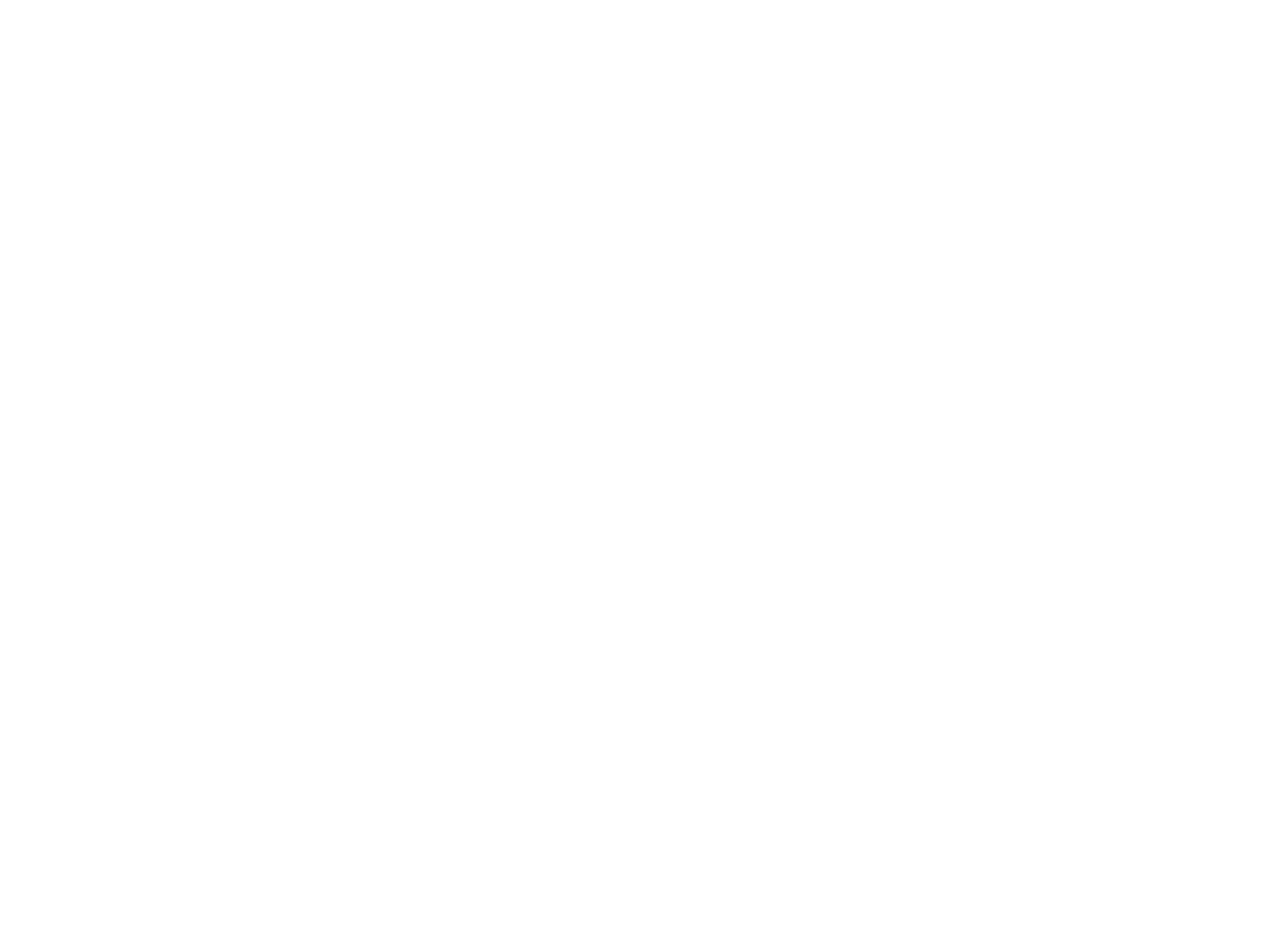
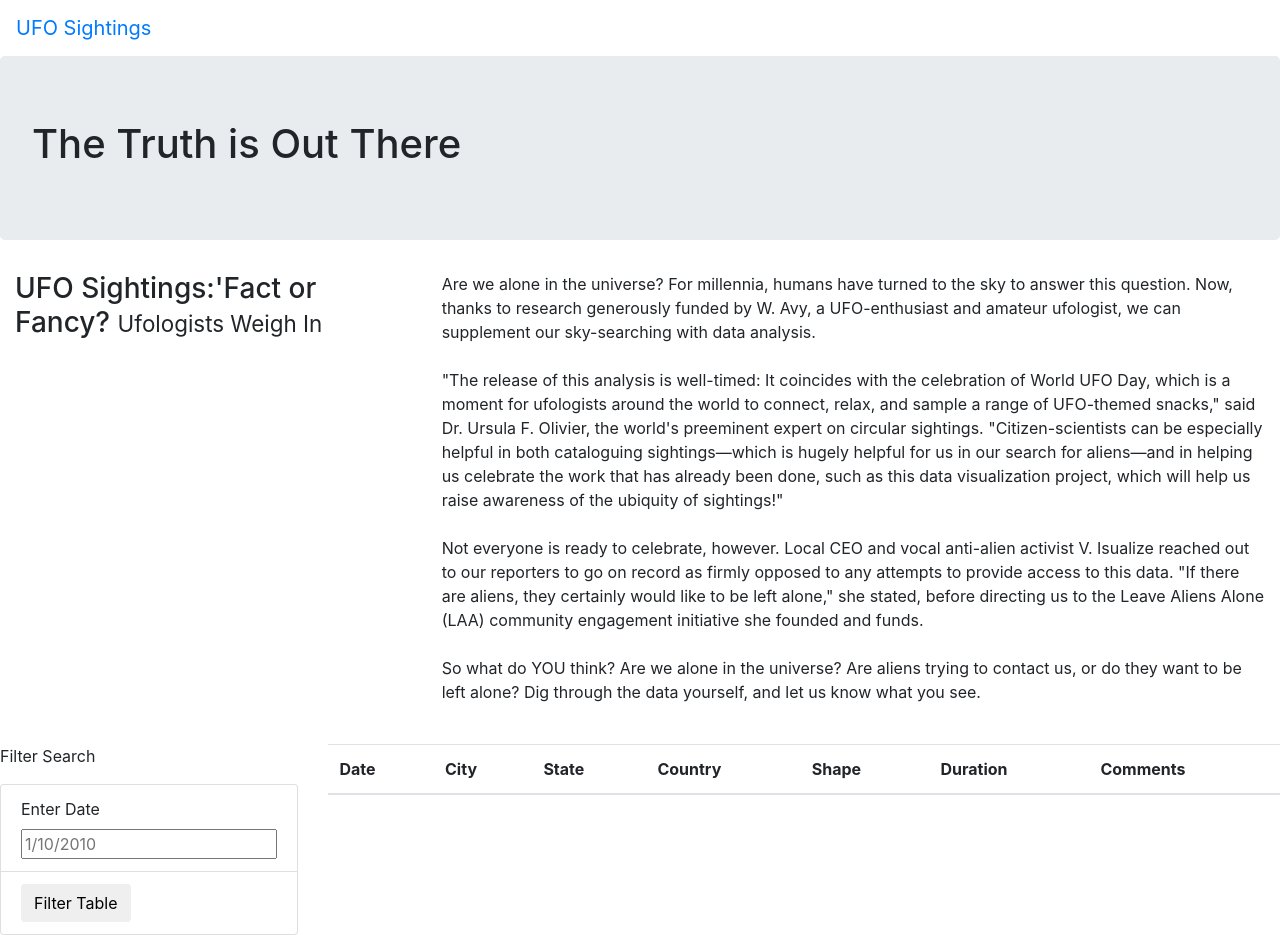
Before and after one commit to PhilSchechter/UFOs, a plain HTML site: page index.html in a window 1280 px wide. Before the commit the page ends 800 px from the top, so only its background shows below. Drawn offline with nearby package versions, Linux system fonts and the light colour scheme; files that its build step writes are made by us from their sources.

Commit message:
HTML format set up - data not linked in yet

```diff
--- a/index.html
+++ b/index.html
@@ -3,9 +3,80 @@
 <head>
     <meta charset="UTF-8">
     <meta name="viewport" content="width=device-width, initial-scale=1.0">
-    <title>Document</title>
+    <title>UFO Finder</title>
+    <link
+        rel="stylesheet"
+        href="https://maxcdn.bootstrapcdn.com/bootstrap/4.0.0/css/bootstrap.min.css"
+        integrity="sha384-Gn5384xqQ1aoWXA+058RXPxPg6fy4IWvTNh0E263XmFcJlSAwiGgFAW/dAiS6JXm"
+        crossorigin="anonymous"
+    />
+    <link rel="stylesheet" href="static/css/style.css">
 </head>
 <body>
+    <div class="wrapper">
+        <nav class ="navbar navbar-expand-lg">
+            <a class = "navbar-brand" href="index.html">UFO Sightings</a>
+        </nav>
+        <div class = "jumbotron">
+            <h1>The Truth is Out There</h1>
+        </div>
+        <div class="container-fluid">
+            <div class="row">
+                <div class="col-md-4">
+                    <h3>UFO Sightings:'Fact or Fancy? <small>Ufologists Weigh In</small></h3>
+
+                </div>
+                <div class="col-md-8">
+                    <p>
+                        Are we alone in the universe? For millennia, humans have turned to the sky to answer this question. Now, thanks to research generously funded by W. Avy, a UFO-enthusiast and amateur ufologist, we can supplement our sky-searching with data analysis.<br><br>
+                        "The release of this analysis is well-timed: It coincides with the celebration of World UFO Day, which is a moment for ufologists around the world to connect, relax, and sample a range of UFO-themed snacks," said Dr. Ursula F. Olivier, the world's preeminent expert on circular sightings. "Citizen-scientists can be especially helpful in both cataloguing sightings—which is hugely helpful for us in our search for aliens—and in helping us celebrate the work that has already been done, such as this data visualization project, which will help us raise awareness of the ubiquity of sightings!"<br><br>
+                        Not everyone is ready to celebrate, however. Local CEO and vocal anti-alien activist V. Isualize reached out to our reporters to go on record as firmly opposed to any attempts to provide access to this data. "If there are aliens, they certainly would like to be left alone," she stated, before directing us to the Leave Aliens Alone (LAA) community engagement initiative she founded and funds.<br><br>
+                        So what do YOU think? Are we alone in the universe? Are aliens trying to contact us, or do they want to be left alone? Dig through the data yourself, and let us know what you see.  <br><br>
+                    </p>
+                </div>
+            </div>
+        </div>
+
+        <div class="container=fluid">
+            <div class="row">
+                <div class="col-md-3">
+                    <form>
+                        <p>Filter Search</p>
+                        <ul class="list-group">
+                            <li class="list-group-item">
+                                <label for="date">Enter Date</label>
+                                <input type="text" placeholder="1/10/2010" id="datetime" />
+                            </li>
+                            <li class="list-group-item">
+                                <button id="filter-btn" type="button" class="btn btn-default">Filter Table</button>
+
+                            </li>
+                        </ul>
+                    </form>
+
+                </div>
+                <div class="col-md-9">
+                    <table class="table table-striped">
+                        <thead>
+                            <tr>
+                                <th>Date</th>
+                                <th>City</th>
+                                <th>State</th>
+                                <th>Country</th>
+                                <th>Shape</th>
+                                <th>Duration</th>
+                                <th>Comments</th>
+                            </tr>
+                        </thead>
+                        <tbody></tbody>
+                    </table>
+
+                </div>
+
+            </div>
+        </div>
+
+    </div>
 
 </body>
 </html>
```
